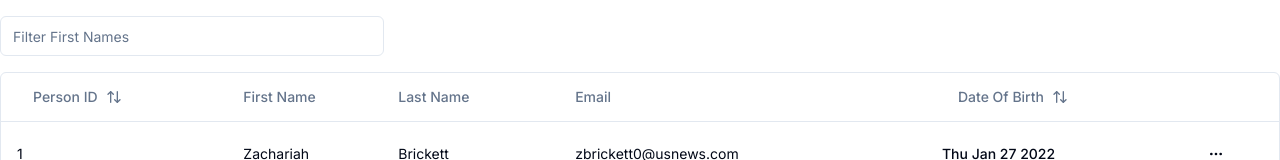
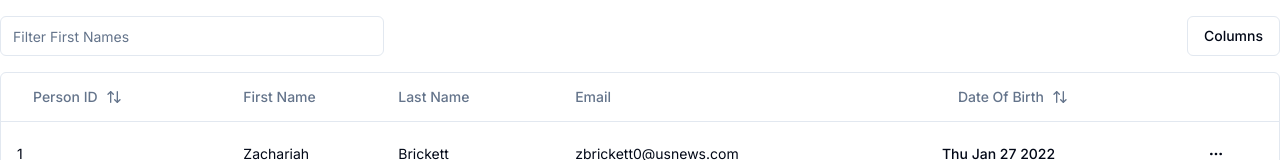
Before and after one commit to MertMURAT/React-Table-Template, a Next.js app in the folder shadcn-table/: page /people in a window 1280 px wide. Shown: the top 160 px of the page. Built offline with nearby package versions, Linux system fonts and the light colour scheme.

Commit message:
Column Visibility

```diff
--- a/shadcn-table/src/app/people/data-table.tsx
+++ b/shadcn-table/src/app/people/data-table.tsx
@@ -4,6 +4,7 @@ import {
     ColumnDef,
     ColumnFiltersState,
     SortingState,
+    VisibilityState,
     flexRender,
     getCoreRowModel,
     getFilteredRowModel,
@@ -24,6 +25,9 @@ import {
 import React from 'react'
 import { Button } from "@/src/components/ui/button"
 import { Input } from "@/components/ui/input"
+import { DropdownMenu, DropdownMenuTrigger } from "@radix-ui/react-dropdown-menu"
+import { MoreHorizontal } from "lucide-react"
+import { DropdownMenuCheckboxItem, DropdownMenuContent } from "@/components/ui/dropdown-menu"
 
 interface DataTableProps<TData, TValue> {
     columns: ColumnDef<TData, TValue>[]
@@ -36,6 +40,8 @@ export function PeopleDataTable<TData, TValue>({
 }: DataTableProps<TData, TValue>) {
     const [sorting, setSorting] = React.useState<SortingState>([])
     const [columnFilters, setColumnFilters] = React.useState<ColumnFiltersState>([])
+    const [columnVisibility, setColumnVisibility] = React.useState<VisibilityState>({});
+
     const table = useReactTable({
         data,
         columns,
@@ -46,9 +52,11 @@ export function PeopleDataTable<TData, TValue>({
 
         onSortingChange: setSorting,
         onColumnFiltersChange: setColumnFilters,
+        onColumnVisibilityChange: setColumnVisibility,
         state: {
             sorting,
             columnFilters,
+            columnVisibility,
         },
     });
 
@@ -64,6 +72,28 @@ export function PeopleDataTable<TData, TValue>({
                     }}
                     className="max-w-sm"
                 />
+
+                <DropdownMenu>
+                    <DropdownMenuTrigger asChild>
+                        <Button variant='outline' className="ml-auto">
+                            Columns
+                        </Button>
+                    </DropdownMenuTrigger>
+                    <DropdownMenuContent align="end">
+                        {table.getAllColumns().filter(column => column.getCanHide()).map(column => {
+                            return (
+                                <DropdownMenuCheckboxItem key={column.id} className="capitalize"
+                                    checked={column.getIsVisible()}
+                                    onCheckedChange={(value: boolean) => {
+                                        column.toggleVisibility(!!value);
+                                    }}
+                                >
+                                    {column.id}
+                                </DropdownMenuCheckboxItem>
+                            )
+                        })}
+                    </DropdownMenuContent>
+                </DropdownMenu>
             </div>
             {/* table */}
             <div className="rounded-md border">
```
